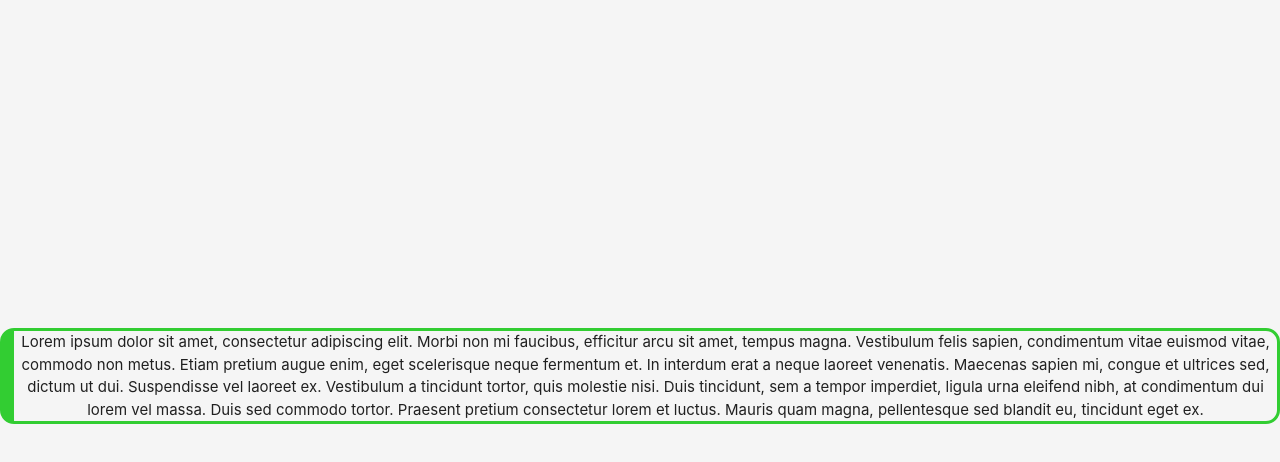
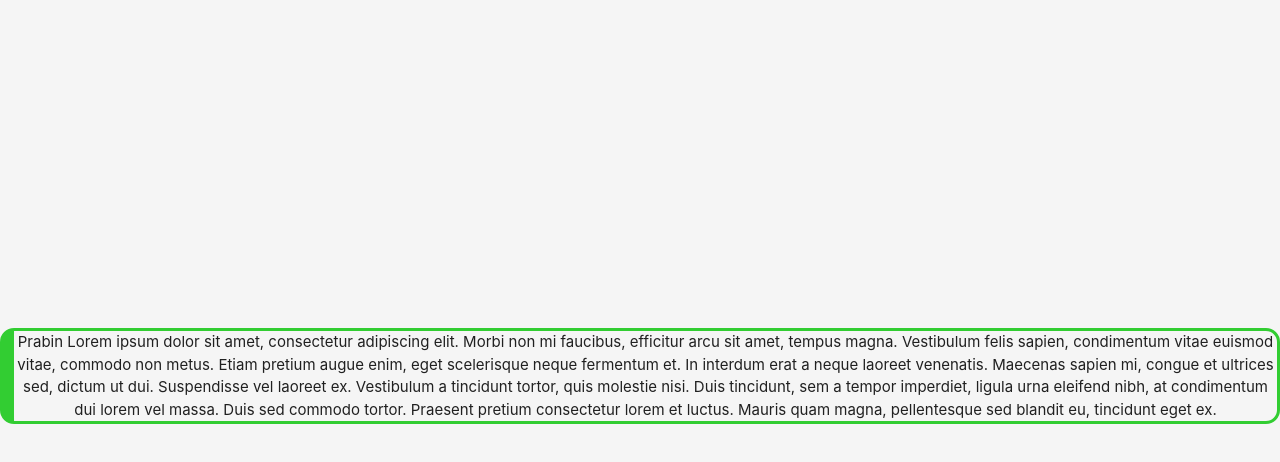
Before and after one commit to prabincodes/nasahacked, a plain HTML site: page index.html in a window 1280 px wide. Shown: the part 72-534 px from the top of the page. Drawn offline with nearby package versions, Linux system fonts and the light colour scheme; a script that the page names is missing.

Commit message:
Update index.html

```diff
--- a/index.html
+++ b/index.html
@@ -40,7 +40,7 @@
 
 
 <div  class="layout" align="center">
-   Lorem ipsum dolor sit amet, consectetur adipiscing elit. Morbi non mi faucibus, efficitur arcu sit amet, tempus magna. Vestibulum felis sapien, condimentum vitae euismod vitae, commodo non metus. Etiam pretium augue enim, eget scelerisque neque fermentum et. In interdum erat a neque laoreet venenatis. Maecenas sapien mi, congue et ultrices sed, dictum ut dui. Suspendisse vel laoreet ex. Vestibulum a tincidunt tortor, quis molestie nisi. Duis tincidunt, sem a tempor imperdiet, ligula urna eleifend nibh, at condimentum dui lorem vel massa. Duis sed commodo tortor. Praesent pretium consectetur lorem et luctus. Mauris quam magna, pellentesque sed blandit eu, tincidunt eget ex.</div>
+   Prabin Lorem ipsum dolor sit amet, consectetur adipiscing elit. Morbi non mi faucibus, efficitur arcu sit amet, tempus magna. Vestibulum felis sapien, condimentum vitae euismod vitae, commodo non metus. Etiam pretium augue enim, eget scelerisque neque fermentum et. In interdum erat a neque laoreet venenatis. Maecenas sapien mi, congue et ultrices sed, dictum ut dui. Suspendisse vel laoreet ex. Vestibulum a tincidunt tortor, quis molestie nisi. Duis tincidunt, sem a tempor imperdiet, ligula urna eleifend nibh, at condimentum dui lorem vel massa. Duis sed commodo tortor. Praesent pretium consectetur lorem et luctus. Mauris quam magna, pellentesque sed blandit eu, tincidunt eget ex.</div>
  <script src="https://cdn.jsdelivr.net/npm/baffle@0.3.6/dist/baffle.min.js"></script>
     <script type="text/javascript">
 
```
